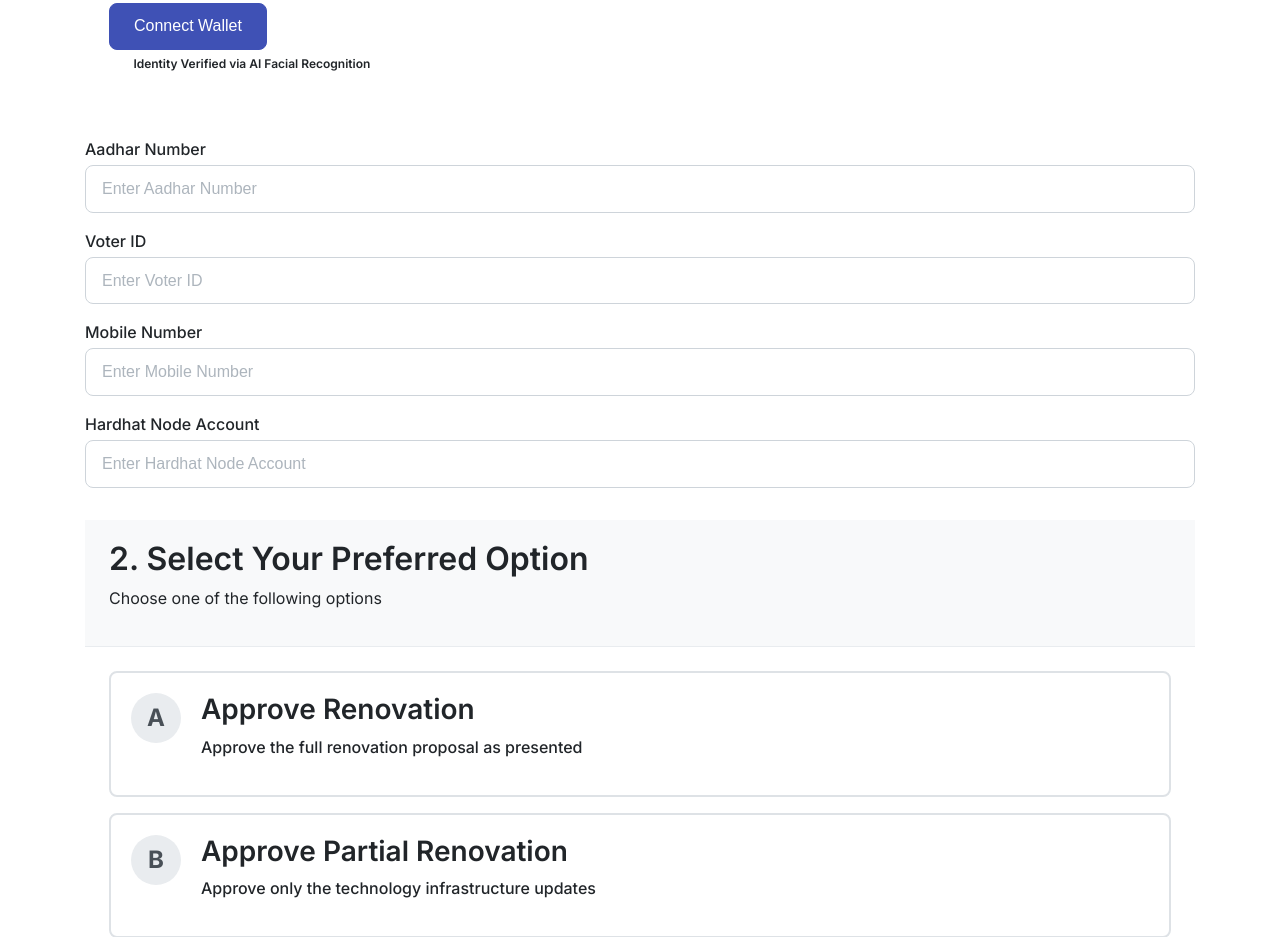
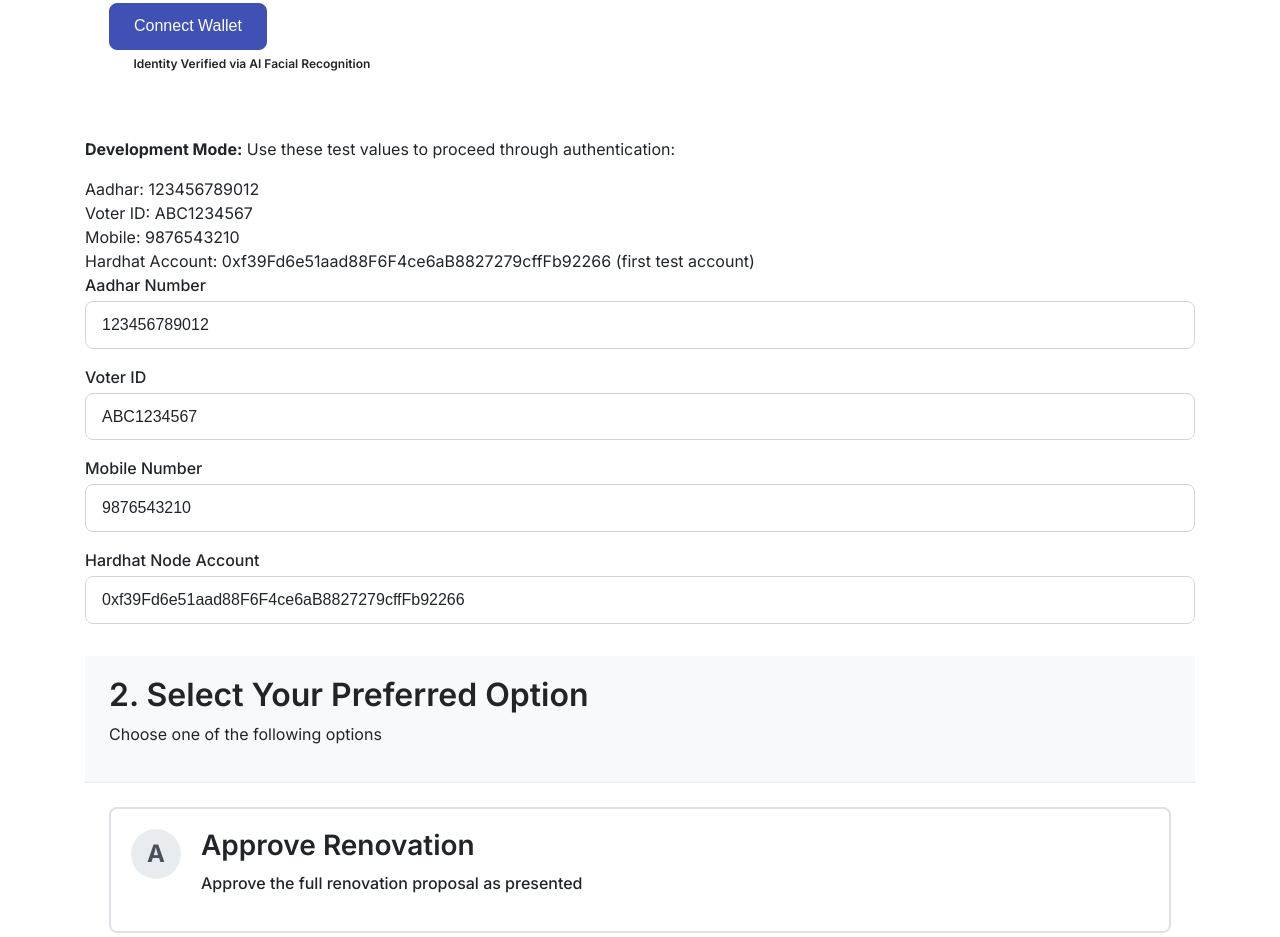
Before and after one commit to sreevallabh04/AI-Integrated-Advanced-Blockchain-Voting-system, a plain HTML site: page pages/voting.html in a window 1280 px wide. Shown: the part 1040-1977 px from the top of the page. Drawn offline with nearby package versions, Linux system fonts and the light colour scheme; a script that the page names is missing; some icons are missing.

Commit message:
feat(auth): add test values and guidance for form fields

```diff
--- a/pages/voting.html
+++ b/pages/voting.html
@@ -126,21 +126,32 @@
                 </div>
               </div>
             </div>
+            <!-- Test mode information -->
+            <div class="test-mode-info">
+              <p><strong>Development Mode:</strong> Use these test values to proceed through authentication:</p>
+              <ul>
+                <li>Aadhar: 123456789012</li>
+                <li>Voter ID: ABC1234567</li>
+                <li>Mobile: 9876543210</li>
+                <li>Hardhat Account: 0xf39Fd6e51aad88F6F4ce6aB8827279cffFb92266 (first test account)</li>
+              </ul>
+            </div>
+
             <div class="form-group">
               <label for="aadhar">Aadhar Number</label>
-              <input type="text" id="aadhar" name="aadhar" class="form-control" placeholder="Enter Aadhar Number" required>
+              <input type="text" id="aadhar" name="aadhar" class="form-control" placeholder="123456789012" value="123456789012" required>
             </div>
             <div class="form-group">
               <label for="voterid">Voter ID</label>
-              <input type="text" id="voterid" name="voterid" class="form-control" placeholder="Enter Voter ID" required>
+              <input type="text" id="voterid" name="voterid" class="form-control" placeholder="ABC1234567" value="ABC1234567" required>
             </div>
             <div class="form-group">
               <label for="mobile">Mobile Number</label>
-              <input type="tel" id="mobile" name="mobile" class="form-control" placeholder="Enter Mobile Number" required>
+              <input type="tel" id="mobile" name="mobile" class="form-control" placeholder="9876543210" value="9876543210" required>
             </div>
             <div class="form-group">
               <label for="hardhatAccount">Hardhat Node Account</label>
-              <input type="text" id="hardhatAccount" name="hardhatAccount" class="form-control" placeholder="Enter Hardhat Node Account" required>
+              <input type="text" id="hardhatAccount" name="hardhatAccount" class="form-control" placeholder="0xf39Fd6e51aad88F6F4ce6aB8827279cffFb92266" value="0xf39Fd6e51aad88F6F4ce6aB8827279cffFb92266" required>
             </div>
           </div>
 
@@ -418,6 +429,12 @@
       });
 
       // Connect wallet button functionality
+      // Add test mode parameter to URL if not already present
+      if (!window.location.search.includes('test=true')) {
+        const newUrl = window.location.href + (window.location.search ? '&' : '?') + 'test=true';
+        history.replaceState(null, '', newUrl);
+      }
+
       // Start Camera button functionality
       document.getElementById('start-camera-btn').addEventListener('click', async function() {
         try {
```
